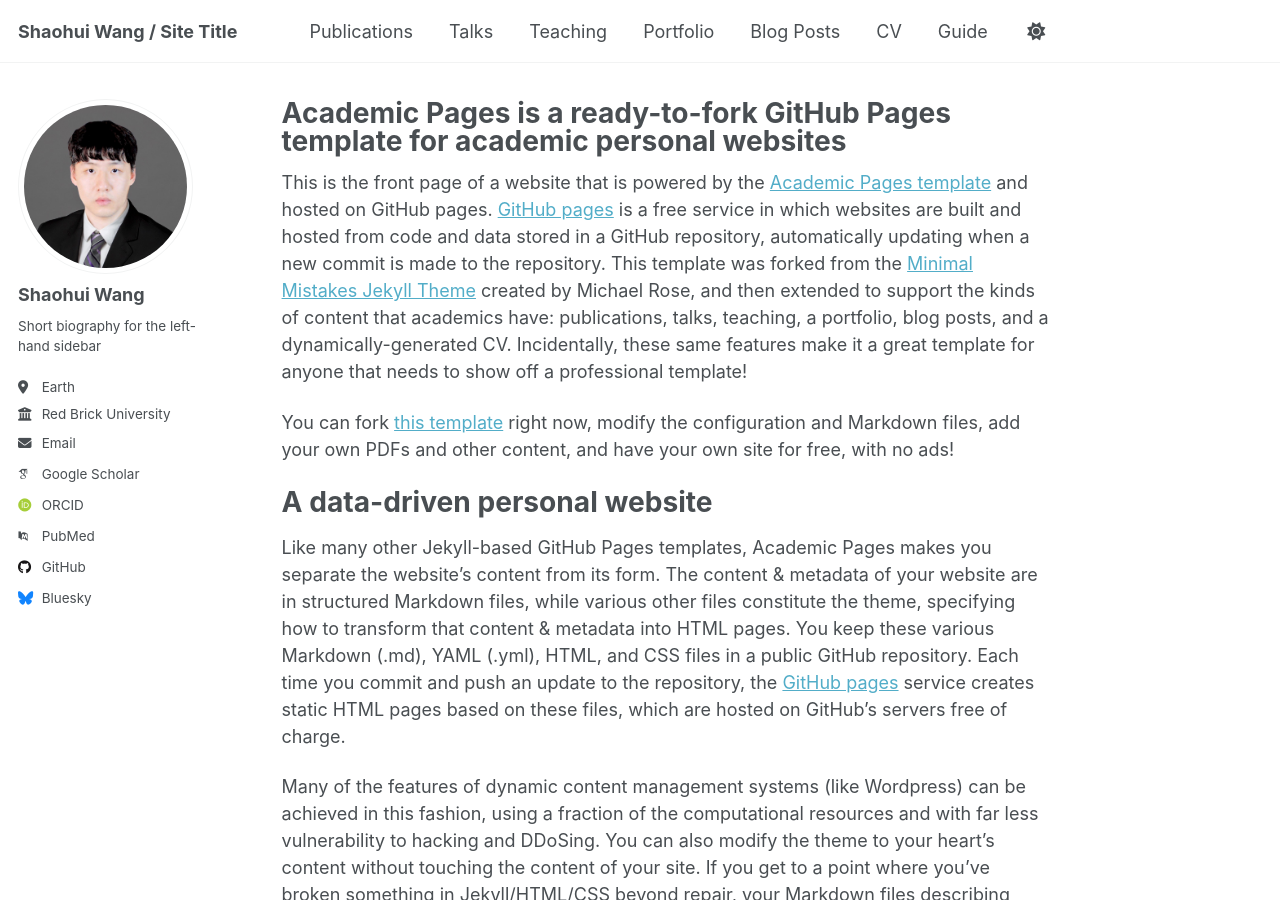
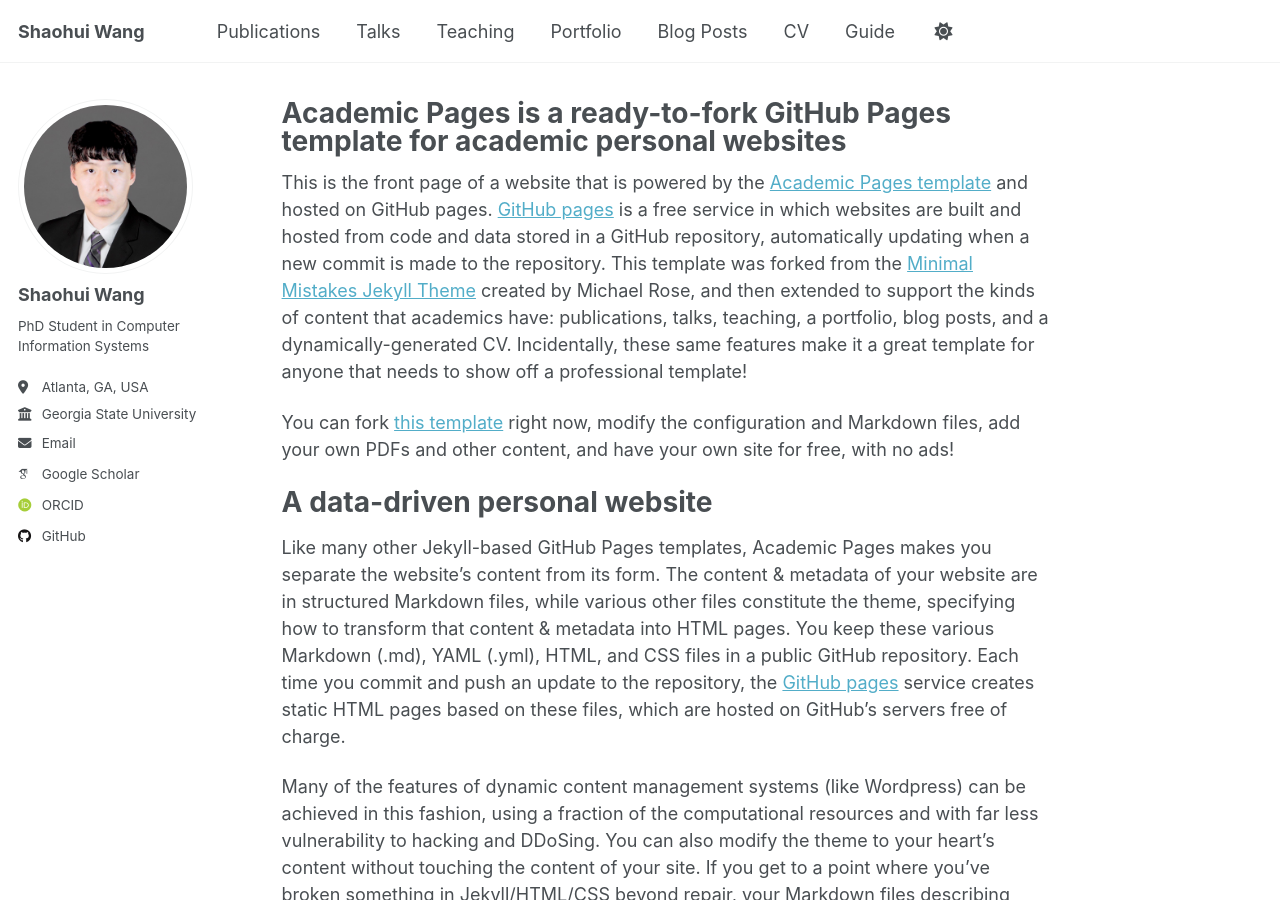
Before and after one commit to DrUsagi/DrUsagi.github.io, a Jekyll site: the page built from _pages/about.md, in a window 1280 px wide and 900 px high. Built offline with Jekyll 4.4.1, drawn with Linux system fonts in a browser that asks for light colours; some web fonts are replaced; a script that is not in the unit is left out.

Commit message:
Update _config.yml

```diff
--- a/_config.yml
+++ b/_config.yml
@@ -9,7 +9,7 @@
 # Basic Site Settings
 locale                   : "en-US"
 site_theme               : "default" # Currently available options are "default", "air"
-title                    : "Shaohui Wang / Site Title"
+title                    : "Shaohui Wang"
 title_separator          : "-"
 name                     : &name "Shaohui Wang"
 description              : &description "Shaohui Wang's academic portfolio"   # Update this with a general description of your site, this is the default if not overridden by a page
@@ -26,21 +26,21 @@
   avatar           : "profile.png"
   name             : "Shaohui Wang"
   pronouns         : # example: "she/her"
-  bio              : "Short biography for the left-hand sidebar"
-  location         : "Earth"
-  employer         : "Red Brick University"
+  bio              : "PhD Student in Computer Information Systems"
+  location         : "Atlanta, GA, USA"
+  employer         : "Georgia State University"
   uri              : # URL
-  email            : "none@example.org"
+  email            : "swang83@gsu.edu"
 
   # Academic websites
   academia         : # URL
   arxiv            : # URL - Update with the correct link to your profile
-  googlescholar    : "https://scholar.google.com/citations?user=PS_CX0AAAAAJ"
+  googlescholar    : "https://scholar.google.com/citations?hl=zh-CN&user=N6U-CLQAAAAJ"
   inspire-hep      : # URL
   impactstory      : # URL
-  orcid            : "https://orcid.org/yourorcidurl"
+  orcid            : "https://orcid.org/0009-0003-7274-4471"
   semantic         : # URL
-  pubmed           : "https://www.ncbi.nlm.nih.gov/pubmed/?term=john+snow"
+  pubmed           : # URL
   researchgate     : # URL
   scopus           : # URL
 
@@ -48,13 +48,13 @@
   bitbucket        : # Username - Update with your username on the site
   codepen          : # Username
   dribbble         : # Username
-  github           : "academicpages"
+  github           : "DrUsagi"
   kaggle           : # Username
   stackoverflow    : # User number or user number and name (i.e., use "1" or "1/jeff-atwood")
 
   # Social media
   artstation       : # Username
-  bluesky          : "bsky.app" # Replace this with you Bluesky username
+  bluesky          : # Username
   facebook         : # Username
   flickr           : # Username
   foursquare       : # Username
```
